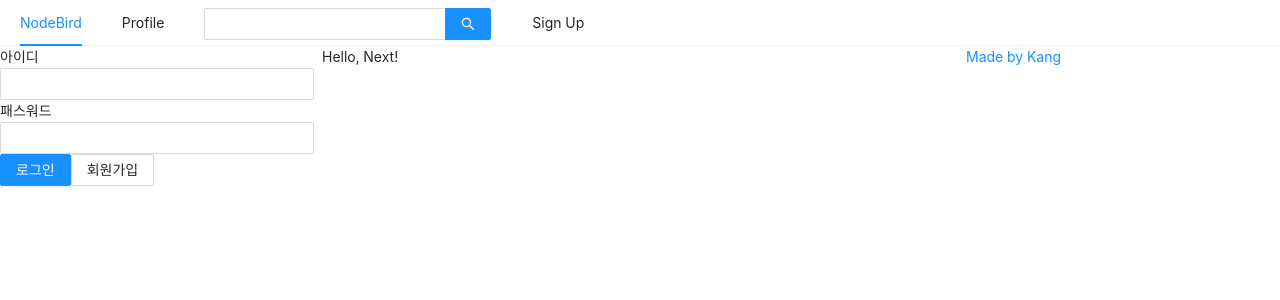
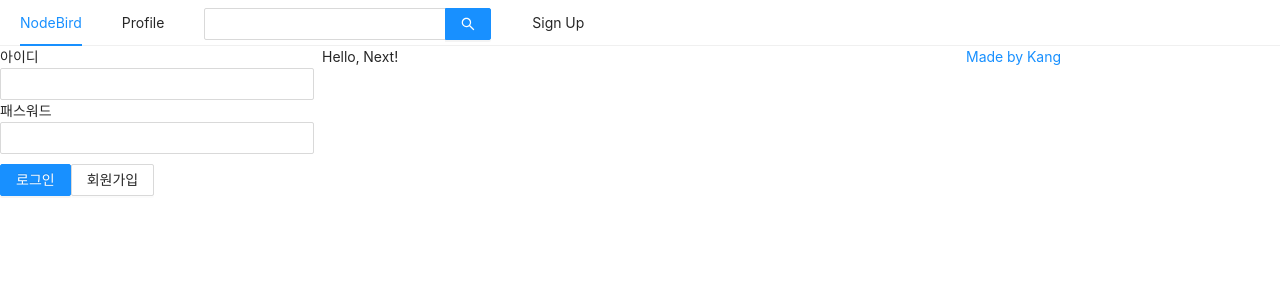
Before and after one commit to guswns951230/NodeBird-React, a Next.js app in the folder front/: page / in a window 1280 px wide. Shown: the top 300 px of the page. Built offline with nearby package versions, Linux system fonts and the light colour scheme.

Commit message:
리렌더링 이해하기

```diff
--- a/front/components/AppLayout.js
+++ b/front/components/AppLayout.js
@@ -2,9 +2,14 @@
 import PropTypes from 'prop-types';
 import Link from 'next/link';
 import { Menu, Input, Row, Col } from 'antd';
+import styled from 'styled-components';
 
 import UserProfile from '../components/UserProfile';
 import LoginForm from '../components/LoginForm';
+
+const SearchInput = styled(Input.Search)`
+  vertical-align: middle;
+`;
 
 const AppLayout = ({ children }) => {
   const [isLoggedIn, setIsloggedIn] = useState(false);
@@ -20,7 +25,7 @@
         </Menu.Item>
 
         <Menu.Item>
-          <Input.Search enterButton style={{ verticalAlign: 'middle' }} />
+          <SearchInput enterButton />
         </Menu.Item>
 
         <Menu.Item>
--- a/front/components/LoginForm.js
+++ b/front/components/LoginForm.js
@@ -1,6 +1,11 @@
 import { useState, useCallback } from 'react';
 import { Form, Input, Button } from 'antd';
 import Link from 'next/link';
+import styled from 'styled-components';
+
+const ButtonWrapper = styled.div`
+  margin-top: 10px;
+`;
 
 const LoginForm = () => {
   const [id, setId] = useState('');
@@ -31,10 +36,10 @@
           required
         />
       </div>
-      <div>
+      <ButtonWrapper>
         <Button type="primary" htmlType="submit" loading={false}>로그인</Button>
         <Link href="/signup"><a><Button>회원가입</Button></a></Link>
-      </div>
+      </ButtonWrapper>
       <div>
 
       </div>
```
